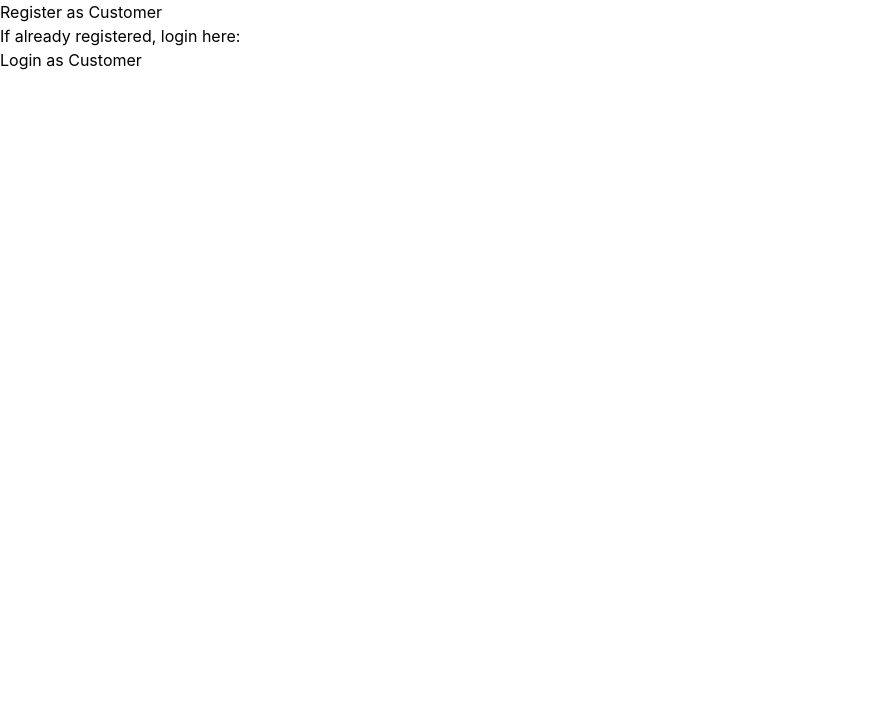
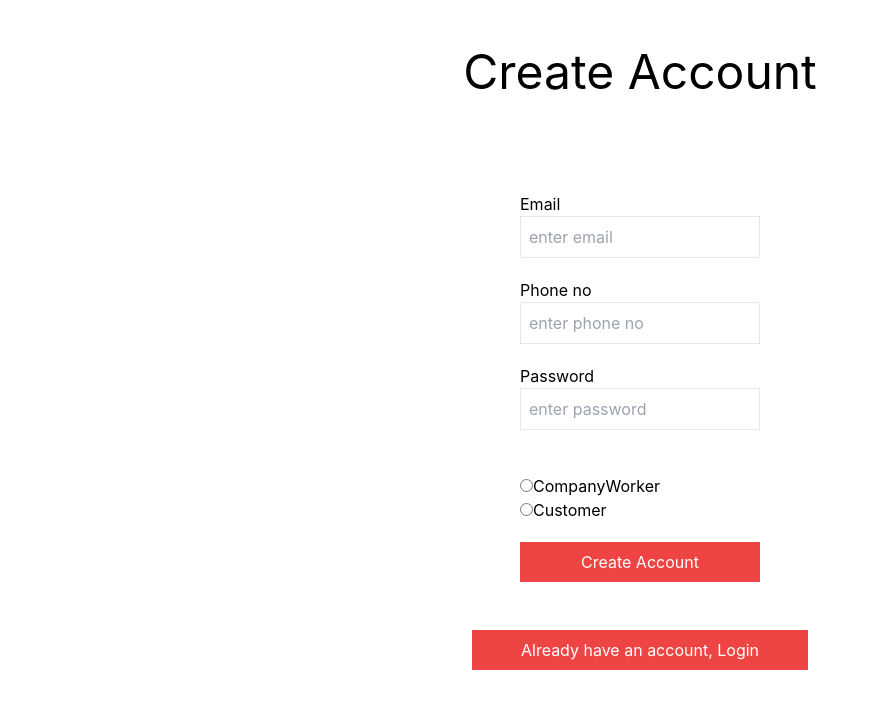
Before and after one commit to ritu456286/InvigoPulse, a React (Create React App) app in the folder client/: page /customerregister in a window 1280 px wide. Shown: the top 708 px of the page, without its empty margins (0-878 px from the left). Built offline with nearby package versions, Linux system fonts and the light colour scheme.

Commit message:
updated authContext

```diff
--- a/client/package.json
+++ b/client/package.json
@@ -15,6 +15,7 @@
     "react-dom": "^18.2.0",
     "react-router-dom": "^6.22.1",
     "react-scripts": "5.0.1",
+    "react-toastify": "^10.0.4",
     "routes": "^2.1.0",
     "web-vitals": "^2.1.4"
   },
--- a/client/src/components/customerLogin/customerlogin.js
+++ b/client/src/components/customerLogin/customerlogin.js
@@ -1,14 +1,115 @@
-import React from 'react';
-import { Link } from 'react-router-dom';
+import React from "react";
+import { useState, useContext } from "react";
+import { Link, useNavigate } from "react-router-dom";
+import { AuthContext } from "../../cotexts/AuthContext";
+import { toast } from "react-toastify";
+function CustomerLogin() {
+  const [email, setEmail] = useState(null);
+  const [password, setPassword] = useState(null);
+  const { loginUser } = useContext(AuthContext);
+  const navigate = useNavigate();
+  const login = async (e) => {
+    e.preventDefault();
+    if (email == null || password == null) {
+      toast.error("Email and Password can't be null", {
+        toastId: "LoginNullError",
+        position: "top-right",
+        autoClose: 5000,
+        hideProgressBar: false,
+        closeOnClick: true,
+        pauseOnHover: true,
+        draggable: true,
+        progress: undefined,
+        theme: "colored",
+      });
 
-function CustomerLogin() {
+      console.log("Email and Password can't be null");
+      return;
+    }
+    const { data, error } = await loginUser(email, password);
+    if (error) {
+      toast.error("Error in Login :\n" + error, {
+        toastId: "ErrorInLogin",
+        position: "top-right",
+        autoClose: 5000,
+        hideProgressBar: false,
+        closeOnClick: true,
+        pauseOnHover: true,
+        draggable: true,
+        progress: undefined,
+        theme: "colored",
+      });
+      console.log("Error in Login :\n", error);
+    } else {
+      console.log("Login data :\n", data);
+      toast.success("Welcome back !", {
+        toastId: "WelcomeBack",
+        position: "top-right",
+        autoClose: 5000,
+        hideProgressBar: false,
+        closeOnClick: true,
+        pauseOnHover: true,
+        draggable: true,
+        progress: undefined,
+        theme: "colored",
+      });
+      if (data.user.user_metadata.role == "service_provider") {
+        navigate("/dashboard/provider");
+      } else {
+        navigate("/dashboard/user");
+      }
+    }
+  };
   return (
-    <div>
-      <h2>Login as Customer</h2>
-      <p>If not registered, register here:</p>
-      <Link to="/customerregister">
-        <button>Register as Customer</button>
-      </Link>
+    <div className="w-screen h-screen flex flex-col justify-center items-center gap-12">
+      <h1 className="text-center bold text-5xl  p">Login</h1>
+      <div className="flex flex-row justify-center items-center gap-12">
+        <div>
+          <form
+            className="p-6 custom_shadows  flex flex-col justify-center items-center gap-5"
+            onSubmit={(e) => {
+              login(e);
+            }}
+          >
+            <div>
+              <label>Email</label>
+              <br />
+              <input
+                type="text"
+                placeholder="enter email"
+                value={email}
+                className="border border-black-100 p-2"
+                onChange={(e) => {
+                  setEmail(e.target.value);
+                }}
+              />
+            </div>
+
+            <div>
+              <label>Password</label>
+              <br />
+              <input
+                type="password"
+                placeholder="enter password"
+                className="border border-black-100 p-2"
+                value={password}
+                onChange={(e) => {
+                  setPassword(e.target.value);
+                }}
+              />
+            </div>
+            <button className="bg-red-500 py-2 px-11 text-white">login</button>
+          </form>
+          <button
+            className="bg-red-500 py-2 px-11 w-full text-white"
+            onClick={() => navigate("/createuser")}
+          >
+            Don't have an account, Register
+          </button>
+        </div>
+        {/*the image*/}
+        {/* <img src={ServiceImg} /> */}
+      </div>
     </div>
   );
 }
--- a/client/src/components/customerRegister/customerregister.js
+++ b/client/src/components/customerRegister/customerregister.js
@@ -1,14 +1,158 @@
-import React from 'react';
-import { Link } from 'react-router-dom';
+import React, { useContext, useState } from "react";
+import { Link, useNavigate } from "react-router-dom";
+import { supabase } from "../../supabaseConfig";
+import { AuthContext } from "../../cotexts/AuthContext";
+import { toast } from "react-toastify";
+function CustomerRegister() {
+  const [email, setEmail] = useState(null);
+  const [password, setPassword] = useState(null);
+  const [phone, setPhone] = useState(null);
+  const [role, setRole] = useState(null);
+  const { currentUser, signOutUser, signIn, loginUser } =
+    useContext(AuthContext);
+  const navigate = useNavigate();
+  const register = async (e) => {
+    e.preventDefault();
+    if (email == null || password == null || phone == null || role == null) {
+      toast.error("All the fields are cumpulsory !" + error, {
+        toastId: "RegisterNullError",
+        position: "top-right",
+        autoClose: 5000,
+        hideProgressBar: false,
+        closeOnClick: true,
+        pauseOnHover: true,
+        draggable: true,
+        progress: undefined,
+        theme: "colored",
+      });
+      return;
+    }
+    const { data, error } = await signIn(email, password, phone, role);
+    if (error) {
+      toast.error("Error in signup : \n" + error, {
+        toastId: "SignUpError",
+        position: "top-right",
+        autoClose: 5000,
+        hideProgressBar: false,
+        closeOnClick: true,
+        pauseOnHover: true,
+        draggable: true,
+        progress: undefined,
+        theme: "colored",
+      });
+      console.log("Error in signup : \n", error);
+    }
+    if (!error) {
+      console.log(data);
+      toast.success("Registered Successfully !", {
+        toastId: "RegisteredSuccessfully",
+        position: "top-right",
+        autoClose: 5000,
+        hideProgressBar: false,
+        closeOnClick: true,
+        pauseOnHover: true,
+        draggable: true,
+        progress: undefined,
+        theme: "colored",
+      });
+      if (data.user.user_metadata.role == "service_provider") {
+        navigate("/manage/business");
+      } else {
+        navigate("/dashboard/user");
+      }
+    }
+  };
+  const handleChnage = (e) => {
+    setRole(e.target.value);
+  };
+  return (
+    <div className="w-screen h-fit py-12 flex flex-col justify-center items-center gap-12">
+      <h1 className="text-center bold text-5xl  p">Create Account</h1>
+      <div className="flex flex-row justify-center items-center gap-12">
+        <div>
+          <form
+            className="p-12 custom_shadows  flex flex-col justify-center items-start gap-5 w-fit"
+            onSubmit={(e) => register(e)}
+          >
+            <div>
+              <label>Email</label>
+              <br />
+              <input
+                required
+                type="text"
+                placeholder="enter email"
+                value={email}
+                className="border border-black-100 p-2 w-60"
+                onChange={(e) => {
+                  setEmail(e.target.value);
+                }}
+              />
+            </div>
+            <div>
+              <label>Phone no</label>
+              <br />
+              <input
+                required
+                type="number"
+                placeholder="enter phone no"
+                value={phone}
+                className="border border-black-100 p-2 w-60"
+                onChange={(e) => {
+                  setPhone(e.target.value);
+                }}
+              />
+            </div>
 
-function CustomerRegister() {
-  return (
-    <div>
-      <h2>Register as Customer</h2>
-      <p>If already registered, login here:</p>
-      <Link to="/customerlogin">
-        <button>Login as Customer</button>
-      </Link>
+            <div>
+              <label>Password</label>
+              <br />
+              <input
+                required
+                type="password"
+                placeholder="enter password"
+                className="border border-black-100 p-2 w-60"
+                value={password}
+                onChange={(e) => {
+                  setPassword(e.target.value);
+                }}
+              />
+            </div>
+            <div className="text-start mt-0 flex flex-col justify-start items-start">
+              <br />
+              <label>
+                <input
+                  type="radio"
+                  value="CompanyWorker"
+                  name="role"
+                  onChange={handleChnage}
+                />
+                CompanyWorker
+                <br />
+              </label>
+              <label>
+                <input
+                  type="radio"
+                  value="customer"
+                  name="role"
+                  onChange={handleChnage}
+                />
+                Customer
+              </label>
+            </div>
+            <button className="bg-red-500 py-2 px-11 text-white w-60 ">
+              Create Account
+            </button>
+          </form>
+          <button
+            className="bg-red-500 py-2 px-11 w-full text-white"
+            onClick={() => navigate("/login/user")}
+          >
+            Already have an account, Login
+          </button>
+        </div>
+        {/*the image*/}
+        {/* <img src={ServiceImg} /> */}
+      </div>
     </div>
   );
 }
--- a/client/src/supabaseConfig.js
+++ b/client/src/supabaseConfig.js
@@ -1,5 +1,5 @@
 import { createClient } from "@supabase/supabase-js";
-const supabaseUrl = "'https://zrppooblworcqptzucrt.supabase.co'";
+const supabaseUrl = "https://zrppooblworcqptzucrt.supabase.co";
 const supabaseApi =
-  "eyJhbGciOiJIUzI1NiIsInR5cCI6IkpXVCJ9.eyJpc3MiOiJzdXBhYmFzZSIsInJlZiI6Im5veHdpdG1jYmxobGtia2tzZ3h5Iiwicm9sZSI6ImFub24iLCJpYXQiOjE2OTAzNTc1MjYsImV4cCI6MjAwNTkzMzUyNn0.HD7olj6uDEi6gFp-Sfk398XFX41Cl5_rFxyEGg2Lisg";
+  "eyJhbGciOiJIUzI1NiIsInR5cCI6IkpXVCJ9.eyJpc3MiOiJzdXBhYmFzZSIsInJlZiI6InpycHBvb2Jsd29yY3FwdHp1Y3J0Iiwicm9sZSI6ImFub24iLCJpYXQiOjE3MDkzODU5MzgsImV4cCI6MjAyNDk2MTkzOH0.atKxWKlUVGNUd40lMmw4SCaPdiBd9oeg-vlJep0pFP4";
 export const supabase = createClient(supabaseUrl, supabaseApi);
```
Also changed, not shown: client/src/App.js (+10 -7 lines), 1 other file (tests, documents, lock files or other folders).
